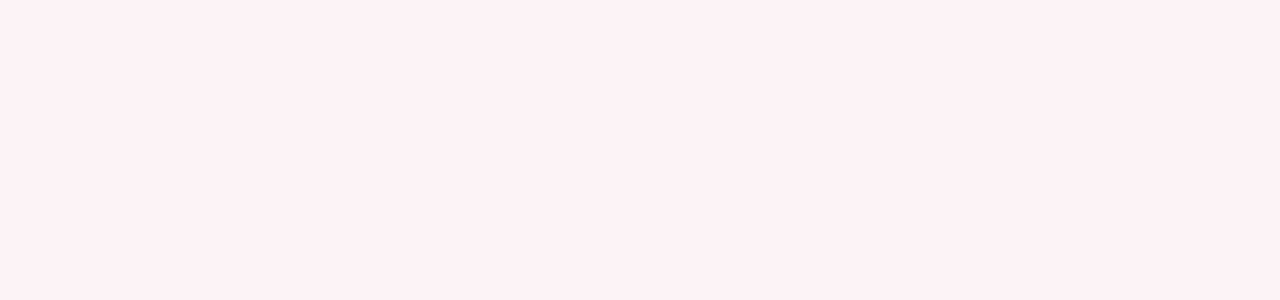
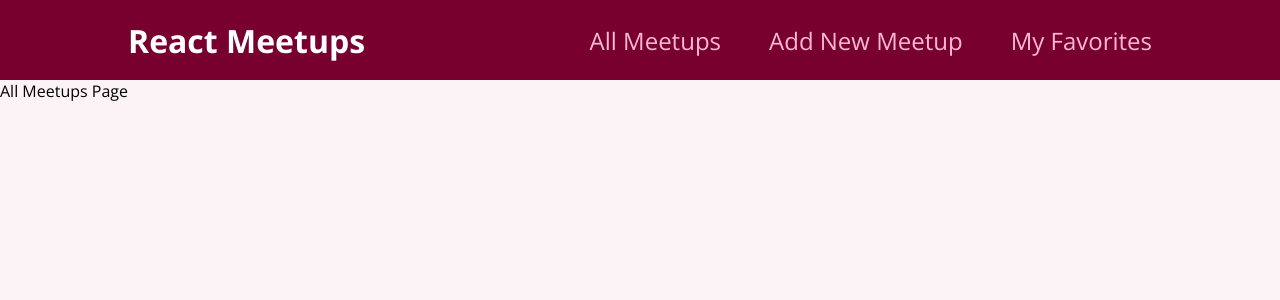
Before and after one commit to gk7734/ReactLearn, a React (Create React App) app: page / in a window 1280 px wide. Shown: the top 300 px of the page. Built offline with nearby package versions, Linux system fonts and the light colour scheme.

Commit message:
add to layout

```diff
--- a/package.json
+++ b/package.json
@@ -8,6 +8,7 @@
     "@testing-library/user-event": "^13.5.0",
     "react": "^18.2.0",
     "react-dom": "^18.2.0",
+    "react-router-dom": "^6.14.2",
     "react-scripts": "5.0.1",
     "web-vitals": "^2.1.4"
   },
--- a/src/App.js
+++ b/src/App.js
@@ -1,7 +1,19 @@
+import {Route, Routes} from 'react-router-dom';
+
+import AllMeetupsPage from "./pages/AllMeetups";
+import NewMeetupPage from "./pages/NewMeetup";
+import Favorites from "./pages/Favorites";
+import MainNavigation from "./components/layout/MainNavigation";
+
 function App() {
   return (
     <div>
-
+        <MainNavigation />
+        <Routes>
+            <Route path='/' element={<AllMeetupsPage />}/>
+            <Route path='/new-meetup' element={<NewMeetupPage />}/>
+            <Route path='/favorites' element={<Favorites />}/>
+        </Routes>
     </div>
   );
 }
--- /dev/null
+++ b/src/components/layout/MainNavigation.js
@@ -0,0 +1,24 @@
+import { Link } from 'react-router-dom';
+
+import classes from "./MainNavigation.module.css";
+
+function MainNavigation() {
+    return <header className={classes.header}>
+        <div className={classes.logo}>React Meetups</div>
+        <nav>
+            <ul>
+                <li>
+                    <Link to='/'>All Meetups</Link>
+                </li>
+                <li>
+                    <Link to='/new-meetup'>Add New Meetup</Link>
+                </li>
+                <li>
+                    <Link to='/favorites'>My  Favorites</Link>
+                </li>
+            </ul>
+        </nav>
+    </header>
+}
+
+export default MainNavigation;
--- /dev/null
+++ b/src/components/layout/MainNavigation.module.css
@@ -0,0 +1,47 @@
+.header {
+    width: 100%;
+    height: 5rem;
+    display: flex;
+    align-items: center;
+    justify-content: space-between;
+    background-color: #77002e;
+    padding: 0 10%;
+}
+
+.logo {
+    font-size: 2rem;
+    color: white;
+    font-weight: bold;
+}
+
+.header ul {
+    list-style: none;
+    margin: 0;
+    padding: 0;
+    display: flex;
+    align-items: baseline;
+}
+
+.header li {
+    margin-left: 3rem;
+}
+
+.header a {
+    text-decoration: none;
+    font-size: 1.5rem;
+    color: #fcb8d2;
+}
+
+.header a:hover,
+.header a:active,
+.header a.active {
+    color: white;
+}
+
+.badge {
+    background-color: #cc2062;
+    color: white;
+    border-radius: 12px;
+    padding: 0 1rem;
+    margin-left: 0.5rem;
+}
--- a/src/index.js
+++ b/src/index.js
@@ -1,8 +1,13 @@
 import React from 'react';
 import ReactDOM from 'react-dom/client';
+import { BrowserRouter } from 'react-router-dom'
 
 import './index.css';
 import App from './App';
 
 const root = ReactDOM.createRoot(document.getElementById('root'));
-root.render(<App />);
+root.render(
+    <BrowserRouter>
+        <App />
+    </BrowserRouter>
+);
--- /dev/null
+++ b/src/pages/AllMeetups.js
@@ -0,0 +1,5 @@
+function AllMeetupsPage() {
+    return <div>All Meetups Page</div>
+}
+
+export default AllMeetupsPage;
--- /dev/null
+++ b/src/pages/Favorites.js
@@ -0,0 +1,5 @@
+function FavoritesPage() {
+    return <div>Favorites Page</div>
+}
+
+export default FavoritesPage;
--- /dev/null
+++ b/src/pages/NewMeetup.js
@@ -0,0 +1,5 @@
+function NewMeetupPage() {
+    return <div>New Meetup Page</div>
+}
+
+export default NewMeetupPage;
```
Also changed, not shown: 1 other file (tests, documents, lock files or other folders).
